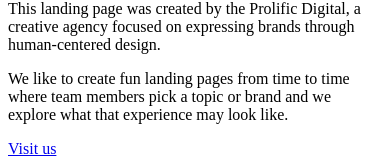
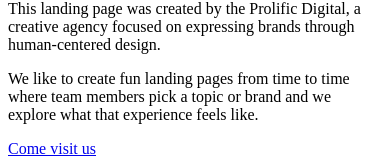
Before and after one commit to millertchris/telegram-app, a Next.js app: page / in a window 390 px wide. Shown: the part 3774-3937 px from the top of the page. Built offline with nearby package versions, Linux system fonts and the light colour scheme.

Commit message:
Adjusting responsive layout

```diff
--- a/pages/index.js
+++ b/pages/index.js
@@ -173,8 +173,8 @@
               <div className="content">
                 <h2>Passionate projects by passionate people.</h2>
                 <p>This landing page was created by the Prolific Digital, a creative agency focused on expressing brands through human-centered design.</p>
-                <p>We like to create fun landing pages from time to time where team members pick a topic or brand and we explore what that experience may look like.</p>
-                <a href="https://prolificdigital.com" class="btn">Visit us</a>
+                <p>We like to create fun landing pages from time to time where team members pick a topic or brand and we explore what that experience feels like.</p>
+                <a href="https://prolificdigital.com" class="btn">Come visit us</a>
               </div>
             </div>
           </div>
--- a/styles/main.scss
+++ b/styles/main.scss
@@ -275,6 +275,7 @@
       display: flex;
       align-items: center;
       margin-top: 20px;
+      margin-bottom: 30px;
       color: $dark-gray;
     }
     .title {
```
